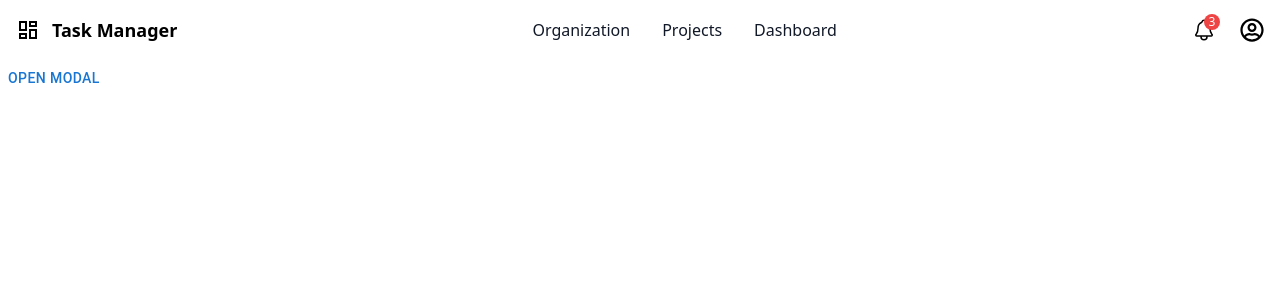
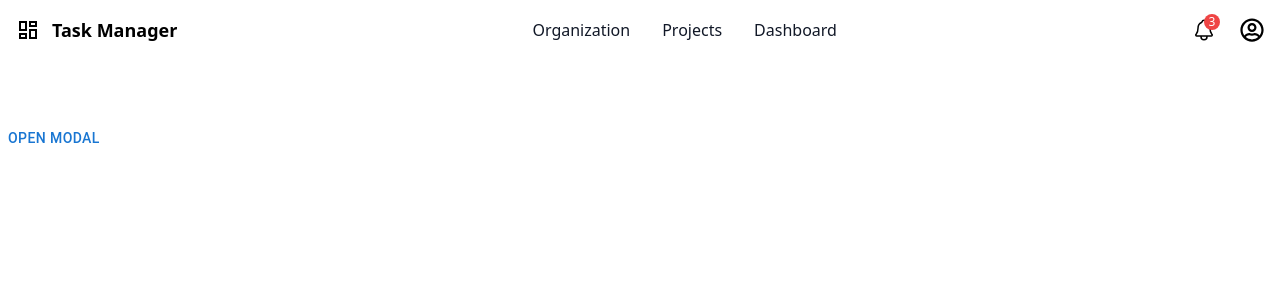
Before and after one commit to tarviz-digimart/contressa, a Next.js app in the folder contressa-fe/: page / in a window 1280 px wide. Shown: the top 300 px of the page. Built offline with nearby package versions, Linux system fonts and the light colour scheme.

Commit message:
introduced org context

```diff
--- a/contressa-fe/src/app/layout.js
+++ b/contressa-fe/src/app/layout.js
@@ -1,7 +1,7 @@
 import { Geist, Geist_Mono } from 'next/font/google';
 import './globals.css';
-import Navbar from '@/components/level-3/navbar';
-
+import Navbar from '@/components/level-3/Navbar';
+import { OrgProvider } from '@/context/OrgContext';
 export default function RootLayout({ children }) {
   return (
     <html lang="en">
@@ -9,8 +9,10 @@ export default function RootLayout({ children }) {
         <title>Contessa</title>
       </head>
       <body className="font-sans antialiased h-screen flex flex-col">
-        <Navbar />
-        {children}
+        <OrgProvider>
+          <Navbar />
+          <div className="mt-[60px]">{children}</div>
+        </OrgProvider>
       </body>
     </html>
   );
--- /dev/null
+++ b/contressa-fe/src/context/OrgContext.jsx
@@ -0,0 +1,10 @@
+'use client';
+import React, { createContext, useState, useContext } from 'react';
+const OrgContext = createContext();
+export const OrgProvider = ({ children }) => {
+  return <OrgContext.Provider value={{}}>{children}</OrgContext.Provider>;
+};
+
+export const useOrg = () => {
+  return useContext(OrgContext);
+};
```
